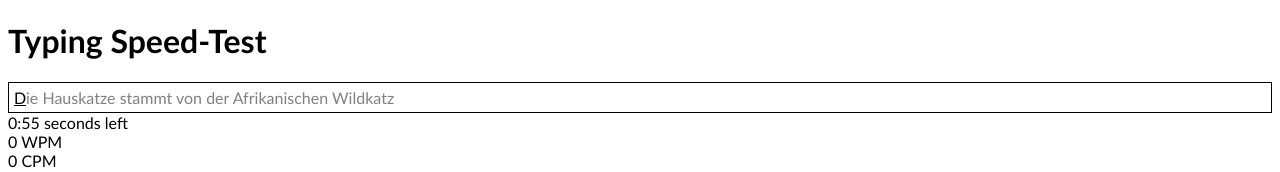
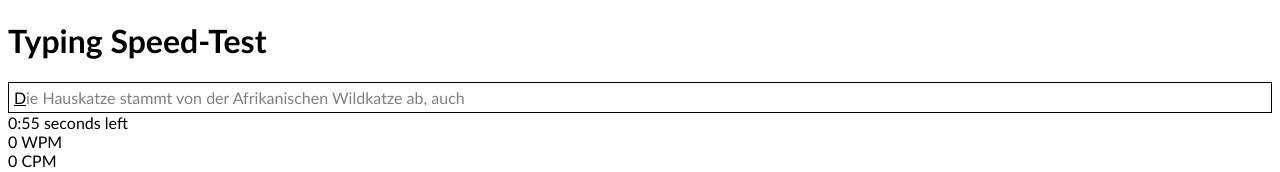
Before and after one commit to Kartoffi/typing-speedtest, a SvelteKit app: page / in a window 1280 px wide. Shown: the top 172 px of the page. Built offline with nearby package versions, Linux system fonts and the light colour scheme.

Commit message:
Make new interface for word and improve row logic

```diff
--- a/src/routes/+page.svelte
+++ b/src/routes/+page.svelte
@@ -1,8 +1,13 @@
 <script lang="ts">
-    interface CharInfo {
+    interface Char {
         char: string;
         typed: boolean;
         correct: boolean | null;
+    };
+
+    interface Word {
+        word: string;
+        chars: Char[];
     };
 
     let inputRef: HTMLInputElement;
@@ -23,21 +28,39 @@
     let currentRow = $state(0);
 
     const createTextArray = (text: string, maxCharLengthInRow: number) => {
-        let chars = text.split('').map((char): CharInfo => ({ char, typed: false, correct: null }));
-        let rows: CharInfo[][] = [];
-        let row: CharInfo[] = [];
-        chars.forEach((element, index) => {
-            row.push(element);
-            if ((index % maxCharLengthInRow === 0) && index !== 0) {
-                rows.push(row);
-                row = [];
+        let words = text.split(' ');
+        let wordsArr = [];
+        let remainingCharsInRow = maxCharLengthInRow;
+        let currentRowIndex = 0;
+        let rows: Char[][] = [[]];
+
+        wordsArr = words.map((word): Word => {
+            return {
+                word,
+                chars: word.split('').map((char): Char => ({ char, typed: false, correct: null }))
+            };
+        });
+
+        wordsArr.forEach((wordObj, i) => {
+            // +1 for space between words, except at the start of a row
+            let wordLengthWithSpace = wordObj.word.length + (rows[rows.length - 1].length > 0 ? 1 : 0);
+            if (wordLengthWithSpace > remainingCharsInRow) {
+                rows.push([]);
+                remainingCharsInRow = maxCharLengthInRow;
             }
+            // Add space if not first word in row
+            if (rows[rows.length - 1].length > 0) {
+                rows[rows.length - 1].push({ char: ' ', typed: false, correct: null });
+                remainingCharsInRow -= 1;
+            }
+            rows[rows.length - 1].push(...wordObj.chars);
+            remainingCharsInRow -= wordObj.word.length;
         });
 
         return rows;
     }
 
-    let textArray = $state(createTextArray(text, 50));
+    let textArray = $state(createTextArray(text, 70));
 
 
     const recalcSpeed = () => {
@@ -129,6 +152,7 @@
         }
     }}
 >
+    {#if textArray.length > 0 && textArray[currentRow]}
       {#each textArray[currentRow] as char, index}
           <span
               class="char"
@@ -140,6 +164,7 @@
               {char.char}
           </span>
       {/each}
+    {/if}
 </div>
 <div> {secondsInMinutes(time)} seconds left</div>
 <input type="text" onkeydown={calculate} disabled={testOver} bind:this={inputRef}/>
```
Lines whose indentation alone changed are shown as unchanged.
